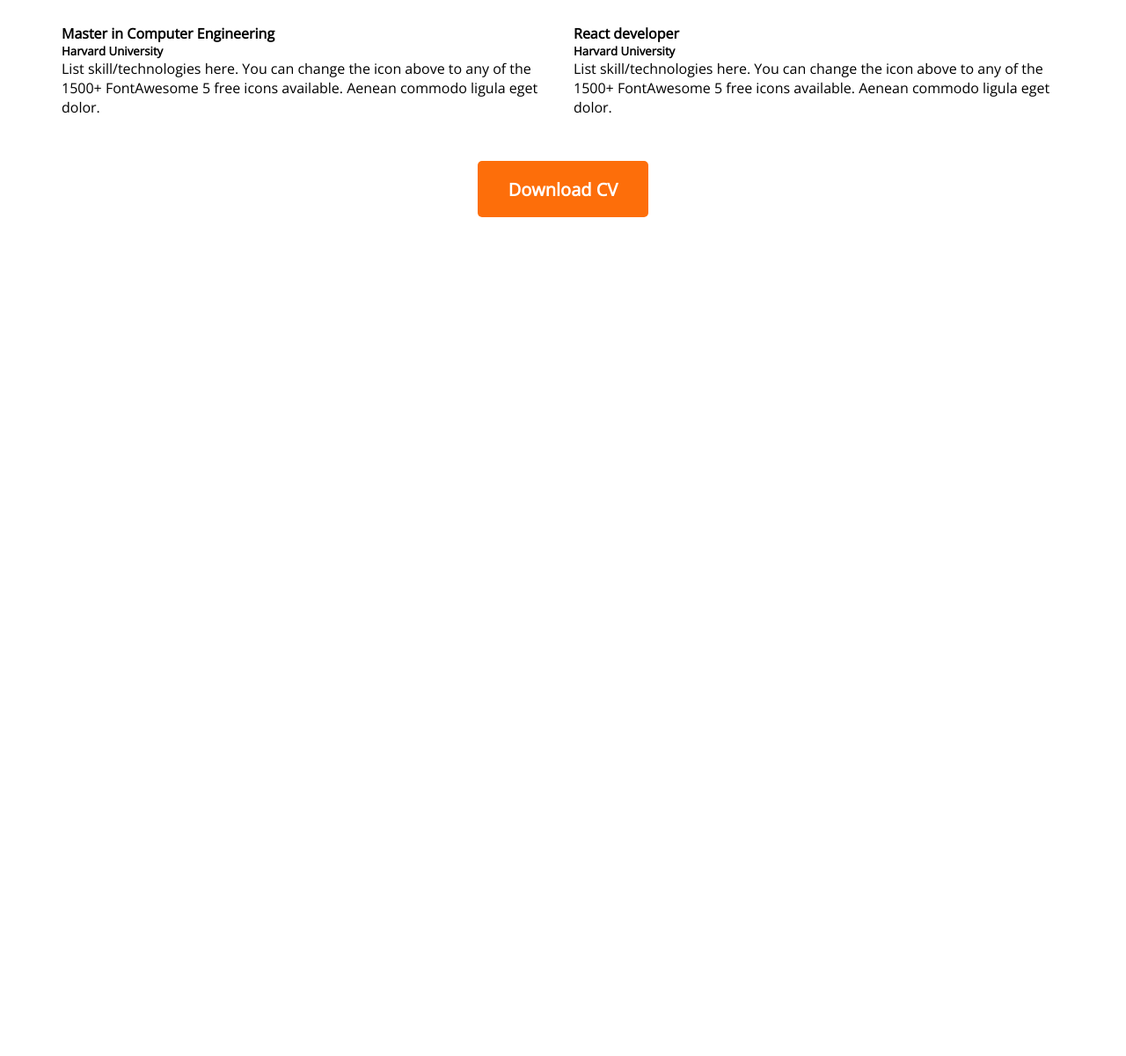
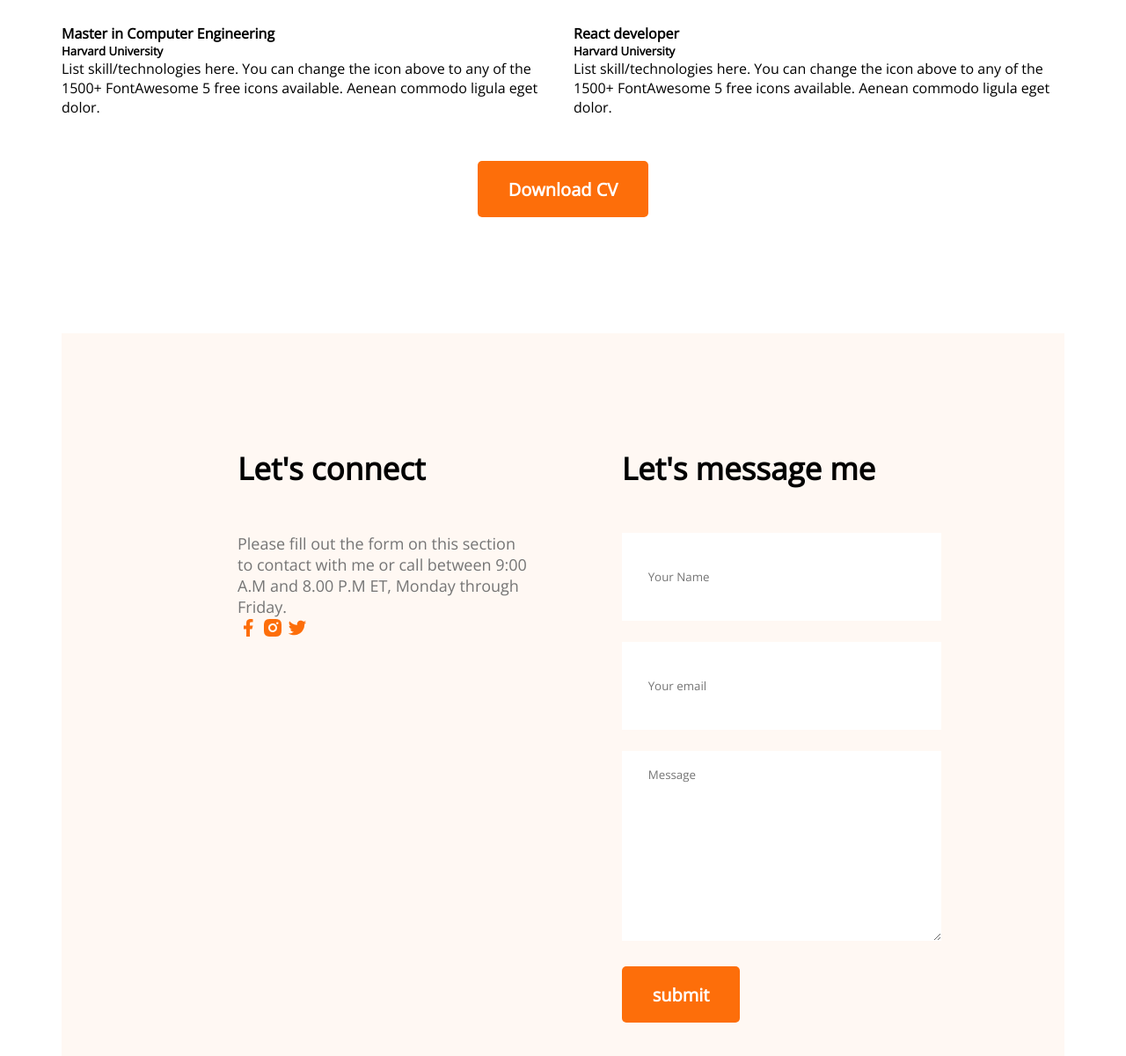
Before and after one commit to RiasatRahman/developer-portfolio, a plain HTML site: page index.html in a window 1280 px wide. Shown: the part 2501-3702 px from the top of the page at 88% size. Before the commit the page ends 2748 px from the top, so only its background shows below. Drawn offline with nearby package versions, Linux system fonts and the light colour scheme.

Commit message:
contact us added

```diff
--- a/index.html
+++ b/index.html
@@ -171,6 +171,38 @@
 
 
         </section>
+        <!-- CONTACT SECTION -->
+        <section class="contact">
+            <div>
+                <h3 class="section-title">Let's connect</h3>
+                <p class="section-description">Please fill out the form on this section to contact with me or call
+                    between 9:00 A.M and 8.00 P.M ET,
+                    Monday through Friday.</p>
+                <a href="">
+                    <img src="images/icons/facebook.png" alt="">
+                </a>
+                <a href="">
+                    <img src="images/icons/insta.png" alt="">
+                </a>
+                <a href="">
+                    <img src="images/icons/twitter.png" alt="">
+                </a>
+            </div>
+            <div>
+                <h3 class="section-title">Let's message me</h3>
+                <form action="">
+                    <input type="text" name="" id="" placeholder="Your Name">
+                    <input type="email" name="" id=" " placeholder="Your email">
+                    <textarea name="" id="" cols="30" rows="10" placeholder="Message"></textarea>
+                    <input class="btn-primary" type="submit" value="submit">
+                </form>
+
+            </div>
+
+
+
+        </section>
+
     </main>
     <footer>
 
--- a/styles/portfolio.css
+++ b/styles/portfolio.css
@@ -188,3 +188,34 @@ section {
     margin-top: 50px;
     text-align: center;
 }
+
+/* contact styles */
+.contact {
+    display: flex;
+    gap: 100px;
+    background: #FFF8F3;
+    padding: 130px 200px;
+
+}
+
+.contact .section-title {
+    text-align: left;
+}
+
+
+.contact input[type="text"],
+input[type="email"],
+textarea {
+    margin-bottom: 24px;
+    border: 0;
+    width: 100%;
+    padding: 18px 30px;
+}
+
+input {
+    height: 64px;
+}
+
+.contact a {
+    text-decoration: none;
+}
```
